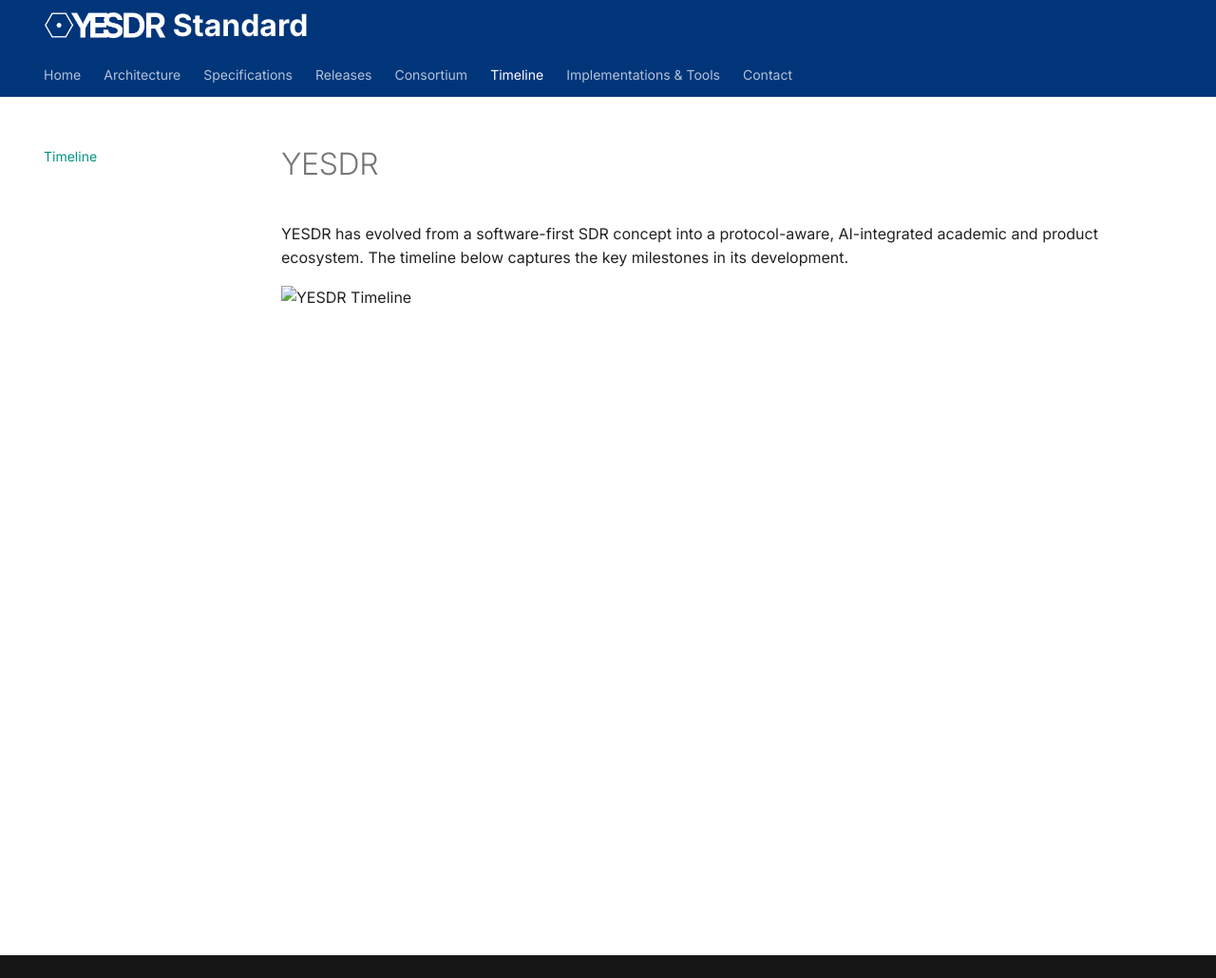
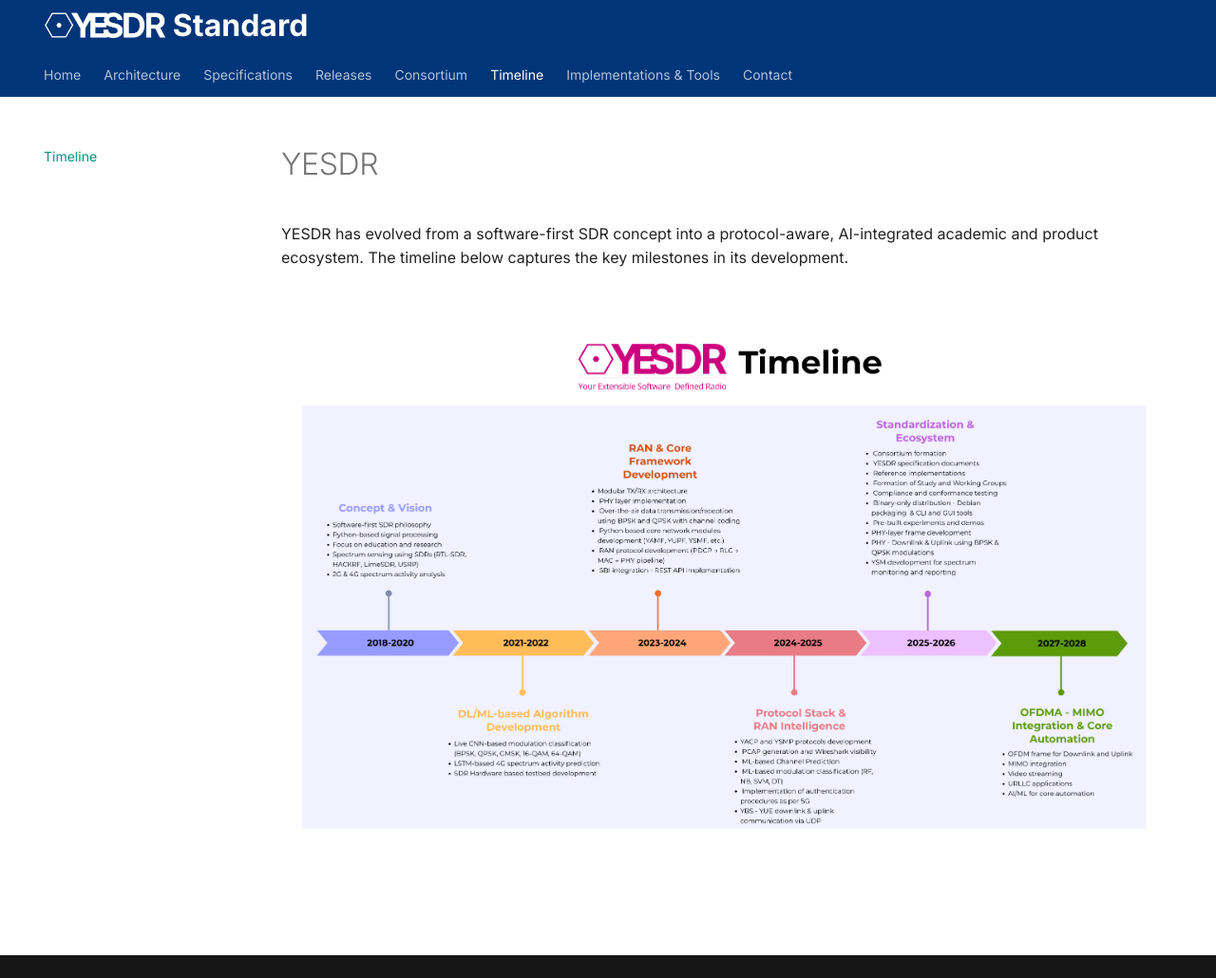
Before and after one commit to chandharlabs/yesdr-standard, an MkDocs documentation site: the page built from docs/history/timeline.md, in a window 1280 px wide and 1030 px high. Shown: the whole window at 95% size. Built offline with MkDocs 1.6.1 and Material for MkDocs 9.7.7, drawn with Linux system fonts in a browser that asks for light colours.

Commit message:
Update timeline.md

```diff
--- a/docs/history/timeline.md
+++ b/docs/history/timeline.md
@@ -5,7 +5,7 @@
 The timeline below captures the key milestones in its development.
 
 
-<img src="../images/YESDR-Timeline.png" alt="YESDR Timeline" style="width:100%; max-width:1600px;">
+![YESDR Timeline](../images/YESDR-Timeline.png)
 
 
 <!--
```
